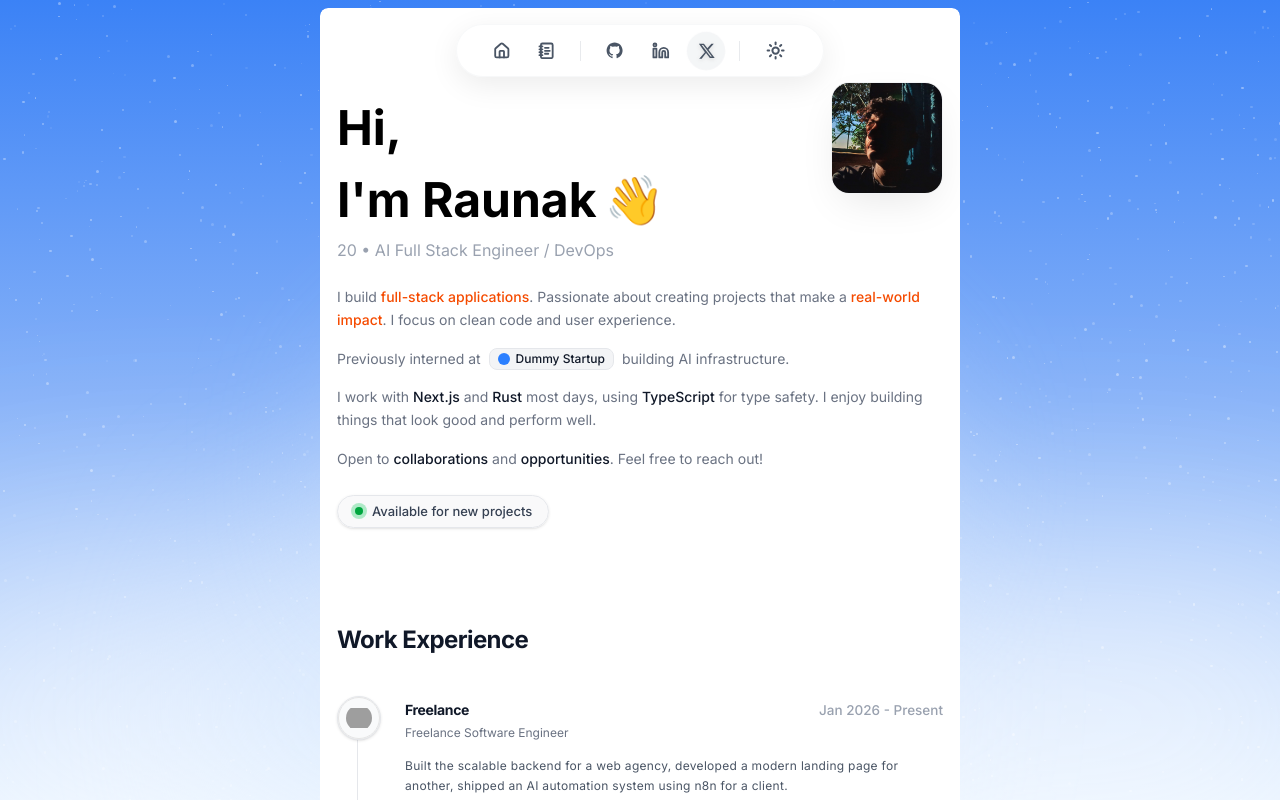
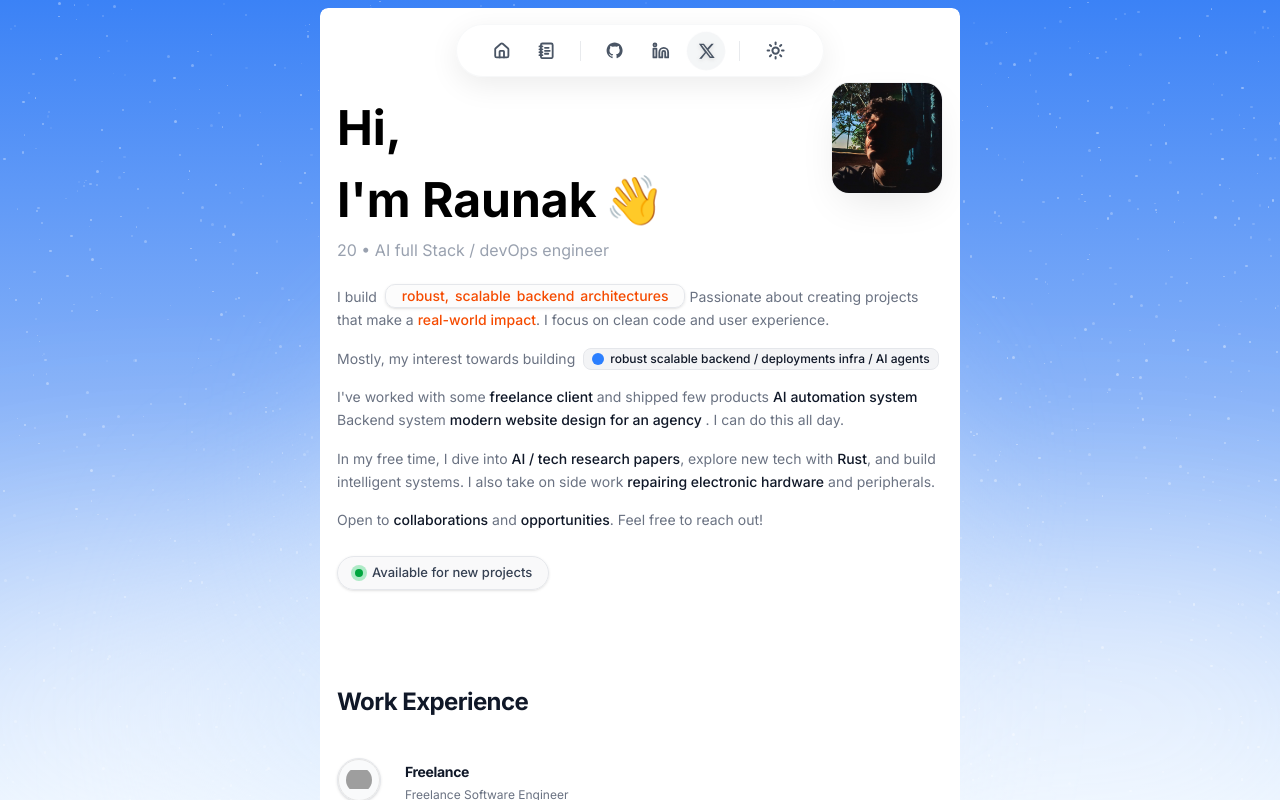
Before and after one commit to RaunaK-cap/Original_Portfolio, a Next.js app: page / in a window 1280 px wide. Shown: the top 800 px of the page. Built offline with nearby package versions, Linux system fonts and the light colour scheme; grey boxes are pictures that could not be loaded.

Commit message:
added more info

```diff
--- a/components/portfolio.tsx
+++ b/components/portfolio.tsx
@@ -62,7 +62,6 @@ const EXPERIENCE_DATA = [
   {
     company: "Freelance",
     role: "Freelance Software Engineer",
-    duration: "Jan 2026 - Present",
     logoFallback: "FR",
     logo: "https://cdn.simpleicons.org/fiverr/1DBF73",
     description: "Built the scalable backend for a web agency, developed a modern landing page for another, shipped an AI automation system using n8n for a client.",
@@ -70,7 +69,6 @@ const EXPERIENCE_DATA = [
   {
     company: "Hacktoberfest",
     role: "Full Stack Engineer",
-    duration: "Sep 2025 - Oct 2025",
     logoFallback: "HF",
     logo: "https://cdn.simpleicons.org/hacktoberfest/0069FF",
     description: "Contributed to multiple open-source repositories and gained hands-on experience with collaborative development.",
@@ -134,6 +132,12 @@ const SKILLS_DATA = [
   { name: "Git/GitHub", icon: "git/F05032" },
   { name: "Postman", icon: "postman/FF6C37" },
 ];
+
+const ROTATING_PHRASES = [
+  "efficient, scalable, full-stack applications",
+  "robust, scalable backend architectures"
+];
+
 
 // Pre-defined exact color themes for projects to ensure Tailwind successfully compiles the classes.
 // You can add more like "purple" or "orange" by following this pattern!
@@ -316,6 +320,63 @@ function ProjectCard({ project, theme, index }: any) {
   );
 }
 
+function RotatingText() {
+  const [index, setIndex] = useState(0);
+
+  useEffect(() => {
+    const timer = setInterval(() => {
+      setIndex((current) => (current + 1) % ROTATING_PHRASES.length);
+    }, 3500);
+    return () => clearInterval(timer);
+  }, []);
+
+  return (
+    <span className="relative inline-flex items-center justify-center h-[1.6em] sm:h-[1.7em] min-w-[7.5rem] sm:min-w-[15rem] border border-gray-200 dark:border-white/10 rounded-lg px-1.5 sm:px-4 mx-1 bg-gray-100/30 dark:bg-white/[0.03] overflow-hidden align-middle -mt-1 shadow-sm transition-all duration-300">
+      <AnimatePresence mode="wait">
+        <motion.span
+          key={index}
+          initial="hidden"
+          animate="visible"
+          exit="exit"
+          variants={{
+            visible: {
+              transition: {
+                staggerChildren: 0.08,
+              },
+            },
+            exit: {
+              transition: {
+                staggerChildren: 0.05,
+                staggerDirection: -1,
+              },
+            },
+          }}
+          className="flex items-center gap-x-1 sm:gap-x-1.5"
+        >
+          {ROTATING_PHRASES[index].split(" ").map((word, i) => (
+            <motion.span
+              key={i}
+              variants={{
+                hidden: { y: 15, opacity: 0, filter: "blur(4px)" },
+                visible: { y: 0, opacity: 1, filter: "blur(0px)" },
+                exit: { y: -15, opacity: 0, filter: "blur(4px)" },
+              }}
+              transition={{
+                duration: 0.5,
+                ease: [0.22, 1, 0.36, 1]
+              }}
+              className="inline-block text-orange-600 dark:text-orange-200/90 font-medium whitespace-nowrap text-xs md:text-sm"
+            >
+              {word}
+            </motion.span>
+          ))}
+        </motion.span>
+      </AnimatePresence>
+    </span>
+  );
+}
+
+
 export function Portfolio() {
   const [showAllProjects, setShowAllProjects] = useState(false);
   const { resolvedTheme } = useTheme();
@@ -356,7 +417,7 @@ export function Portfolio() {
                 </span>
               </motion.h1>
               <motion.p variants={textReveal} className="flex flex-col gap-1 text-gray-400 dark:text-gray-400 tracking-none pr-1 sm:pr-2">
-                <span className="text-xs sm:text-base">20 • AI Full Stack Engineer / DevOps</span>
+                <span className="text-xs sm:text-base">20 • AI full Stack / devOps engineer</span>
               </motion.p>
             </div>
 
@@ -378,20 +439,24 @@ export function Portfolio() {
             {/* Structured Highlight Bio */}
             <div className="flex flex-col gap-4 text-gray-500 dark:text-gray-300 text-sm  leading-relaxed w-full">
               <motion.p variants={textReveal}>
-                I build <span className="text-orange-600 dark:text-orange-200/90 font-medium">full-stack applications</span>. Passionate about creating projects that make a <span className="text-orange-600 dark:text-orange-200/90 font-medium">real-world impact</span>. I focus on clean code and user experience.
+                I build <RotatingText />Passionate about creating projects that make a <span className="text-orange-600 dark:text-orange-200/90 font-medium">real-world impact</span>. I focus on clean code and user experience.
               </motion.p>
 
               <motion.div variants={textReveal} className="flex items-center gap-2 flex-wrap">
-                Previously interned at
+                Mostly, my interest towards building
                 <span className="inline-flex items-center gap-1.5 px-2 py-0.5 rounded-md bg-gray-100 dark:bg-gray-800/80 text-gray-900 dark:text-white text-xs font-medium border border-gray-200 dark:border-gray-700">
                    <div className="w-3 h-3 bg-blue-500 rounded-sm"></div>
-                   Dummy Startup
+                   robust scalable backend / deployments infra / AI agents
                 </span>
-                building AI infrastructure.
+
               </motion.div>
 
               <motion.p variants={textReveal}>
-                I work with <strong className="text-gray-900 dark:text-white font-medium">Next.js</strong> and <strong className="text-gray-900 dark:text-white font-medium">Rust</strong> most days, using <strong className="text-gray-900 dark:text-white font-medium">TypeScript</strong> for type safety. I enjoy building things that look good and perform well.
+                I've worked with some <strong className="text-gray-900 dark:text-white font-medium">freelance client </strong> and shipped few products  <strong className="text-gray-900 dark:text-white font-medium">AI automation system </strong> Backend system <strong className="text-gray-900 dark:text-white font-medium"> modern website design for an agency </strong> . I can do this all day.
+              </motion.p>
+
+              <motion.p variants={textReveal}>
+                In my free time, I dive into <strong className="text-gray-900 dark:text-white font-medium">AI / tech research papers</strong>, explore new tech with <strong className="text-gray-900 dark:text-white font-medium">Rust</strong>, and build intelligent systems. I also take on side work <strong className="text-gray-900 dark:text-white font-medium">repairing electronic hardware</strong> and peripherals.
               </motion.p>
 
               <motion.p variants={textReveal}>
```
